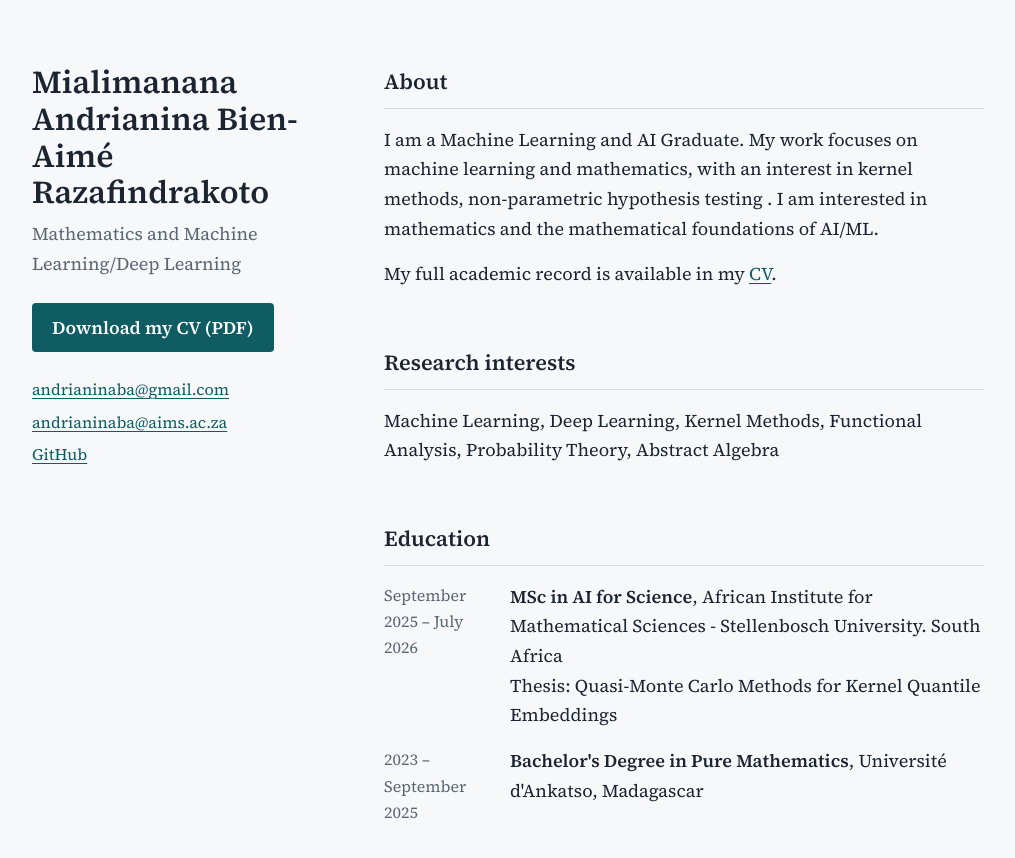
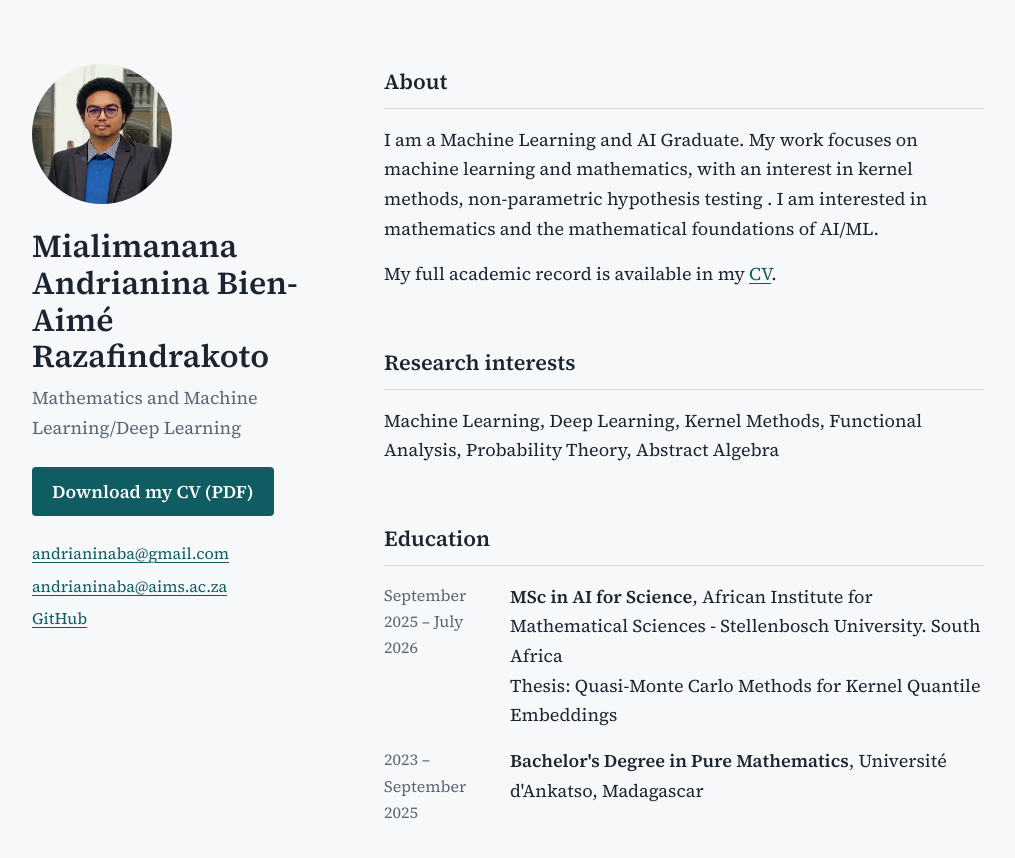
Before and after one commit to AndrianinaBA/andrianinaba_old.github.io, a plain HTML site: page index.html in a window 1280 px wide. Shown: the whole page, without its empty margins (132-1147 px from the left). Drawn offline with Linux system fonts and the light colour scheme.

Commit message:
Update index.html

```diff
--- a/index.html
+++ b/index.html
@@ -95,7 +95,7 @@
 
     <aside>
       <!-- Replace photo.jpg with your own photo, or delete the next line -->
-      <img class="photo" src="Andrianina_pic" alt="Portrait of Andrianina" onerror="this.style.display='none'">
+      <img class="photo" src="Andrianina_pic.jpg" alt="Portrait of Andrianina" onerror="this.style.display='none'">
       <h1>Mialimanana Andrianina Bien-Aimé Razafindrakoto</h1>
       <p class="role">Mathematics and Machine Learning/Deep Learning</p>
 
```
